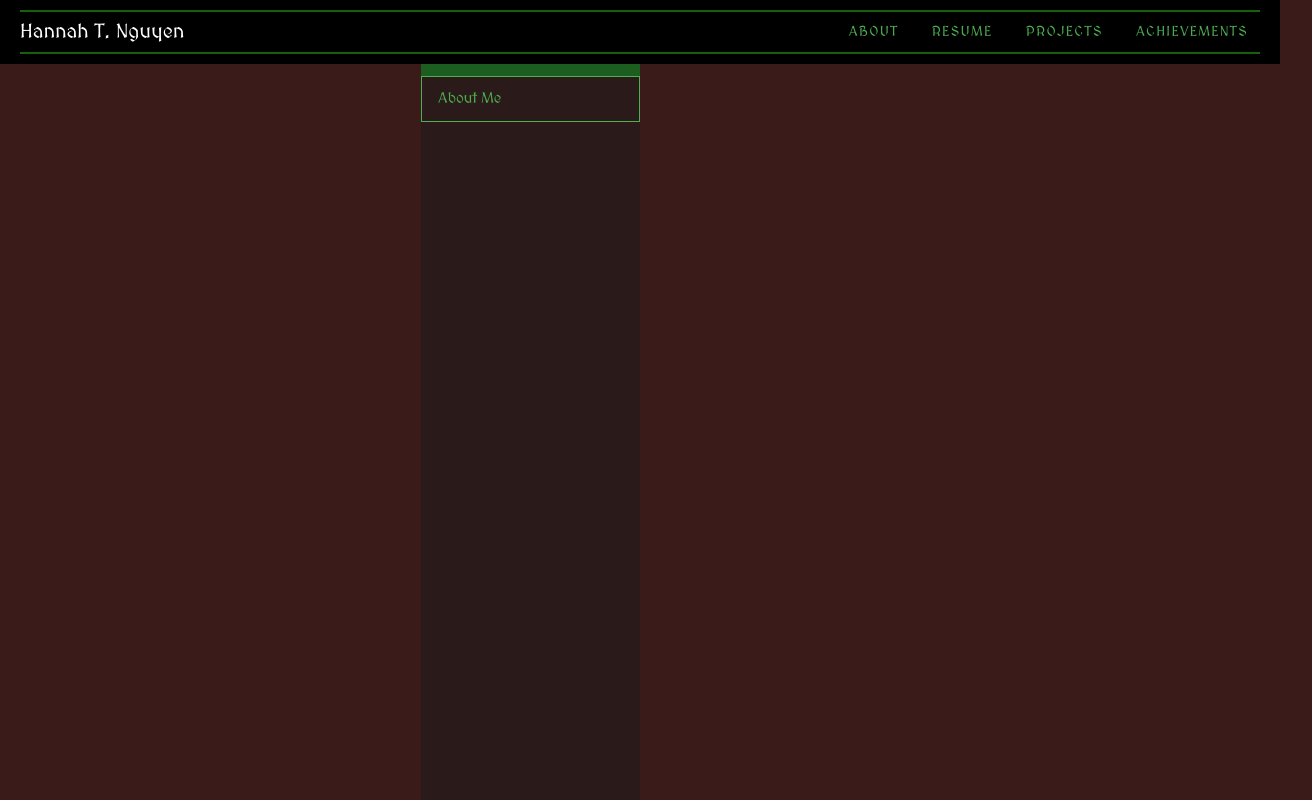
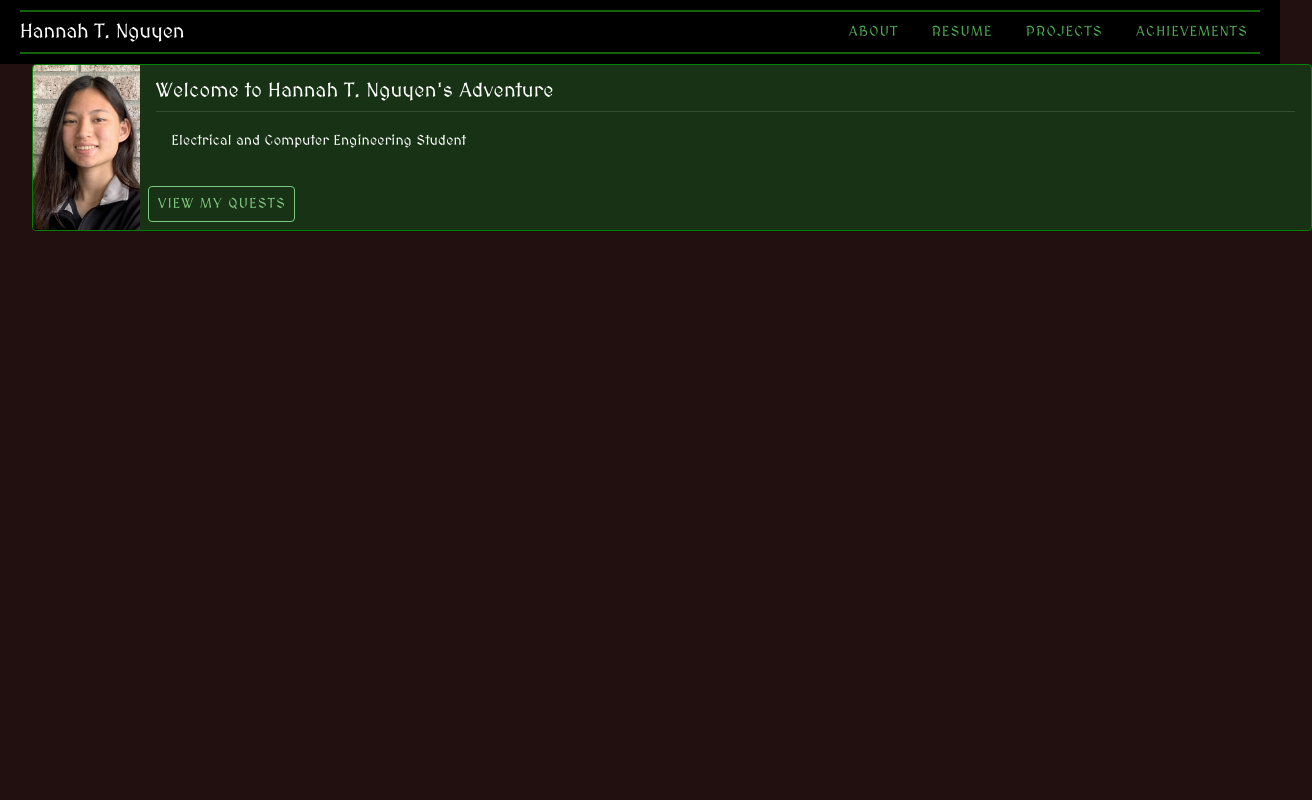
Before and after one commit to TheNguyen07/TheNguyen07.github.io, a Vue app: page / in a window 1280 px wide. Shown: the whole page, 1312 px wide, since content can reach past the window. Built offline with nearby package versions, Linux system fonts and the light colour scheme.

Commit message:
added partial about me

```diff
--- a/src/App.vue
+++ b/src/App.vue
@@ -2,10 +2,8 @@
   <v-app>
     <Navigation />
 
-    <v-main class="pa-0">
-      <v-container fluid class="pa-0 ma-0">
-        <AboutMe />
-      </v-container>
+    <v-main class="pt-6 pa-0">
+      <AboutMe />
     </v-main>
   </v-app>
 </template>
@@ -13,26 +11,23 @@
 <style>
 /* 1. Set a single source of truth for the background color */
 html, body, .v-application {
-  background-color: #3b1a1a !important;
-  margin: 0 !important;
+  background-color: #221010 !important;
+
+}
+.v-main {
+  width: 100vw !important;
+  min-width: 100vw !important;
+  /* Kills the "ghost" space reserved for sidebars */
+  --v-layout-left: 0px !important;
+  --v-layout-right: 0px !important;
   padding: 0 !important;
-  width: 100% !important;
-  height: 100% !important;
-  overflow-x: hidden;
+  /* Ensures everything starts from the absolute left */
+  display: block !important;
 }
 
-/* 2. Fix the wrapper and force layout to zero */
+/* Ensure the wrapper doesn't try to center your content */
 .v-application__wrap {
-  min-height: 100vh !important;
-  margin: 0 !important;
-  padding: 0 !important;
-}
-
-.v-main {
-  /* This ensures Vuetify doesn't reserve space for a sidebar */
-  --v-layout-left: 0px !important;
-  --v-layout-top: 0px !important; /* Optional: in case there's a gap at the top */
-  display: block; /* Ensures it behaves as a full-width block */
+  display: block !important;
 }
 
 /* 3. Global font */
@@ -40,30 +35,8 @@ html {
   font-family: 'MedievalSharp', cursive, serif;
 }
 
+</style>
 
-/* Remove padding from the container and force full width */
-.v-container.v-container--fluid {
-  padding: 0 !important;
-  max-width: 100vw !important;
-  width: 100% !important;
-}
-
-/* Ensure rows don't have side-margins */
-.v-row {
-  margin: 0 !important;
-}
-
-/* Ensure columns don't have side-padding */
-.v-col-12 {
-  padding-left: 0 !important;
-  padding-right: 0 !important;
-}
-
-/* Ensure cards take up the full space of their parent */
-.v-card.w-100 {
-  width: 100% !important;
-}
-</style>
 <script setup>
 import Navigation from './components/Navigation.vue'
 import AboutMe from './components/AboutMe.vue';
--- a/src/components/AboutMe.vue
+++ b/src/components/AboutMe.vue
@@ -1,23 +1,40 @@
 <template>
-  <v-container fluid class="pa-0 ma-0 fill-width-bg">
-    <v-row no-gutters>
+  <v-container fluid class="pa-0 ma-0">
+    <v-row no-gutters class="mt-16">
       <v-col cols="12">
         <v-card
-          color="green-darken-4"
-          title="Evening sunset"
-          subtitle="Take a walk down the beach"
-          flat
-          rounded="0"
-          class="w-100"
+          variant="outlined"
+          style="background-color: rgba(23, 50, 20); border-color: green;"
+          rounded="3"
         >
-          </v-card>
-      </v-col>
-    </v-row>
+          <v-row no-gutters>
+            <v-col cols="4" sm="3" md="2" lg="1">
+              <v-img
+                src="/src/assets/Professional photo.jpeg"
+                cover
+                height="100%"
+              ></v-img>
+            </v-col>
 
-    <v-row no-gutters>
-      <v-col cols="12">
-        <v-card color="green" variant="outlined" flat rounded="0" class="w-100">
-          <v-card-item>About Me</v-card-item>
+            <v-col cols="8" sm="9" md="10" lg="11">
+              <v-card-item class="pl-4">
+                <v-card-title>Welcome to Hannah T. Nguyen's Adventure</v-card-title>
+                <v-card-subtitle></v-card-subtitle>
+                <v-divider></v-divider>
+                <v-card-text class="mt-1">
+                  Electrical and Computer Engineering Student
+                </v-card-text>
+              </v-card-item>
+
+              <v-card-actions>
+                <v-btn
+                  variant="outlined"
+                  color="green-lighten-2"
+                  text="View my Quests"
+                ></v-btn>
+              </v-card-actions>
+            </v-col>
+          </v-row>
         </v-card>
       </v-col>
     </v-row>
@@ -28,15 +45,10 @@
 </script>
 
 <style scoped>
-.fill-width-bg {
-/* This ensures the container itself stretches and holds the color */
-min-width: 100%;
-min-height: 100vh;
-background-color: #2a1a1a !important; /* Your reddish-dark color */
-}
 /* Force containers to be 100% width at all times */
 .v-container {
   max-width: none !important;
   width: 100% !important;
+  padding: 0 !important;
 }
 </style>
```
